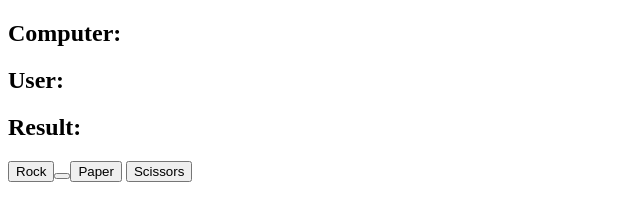
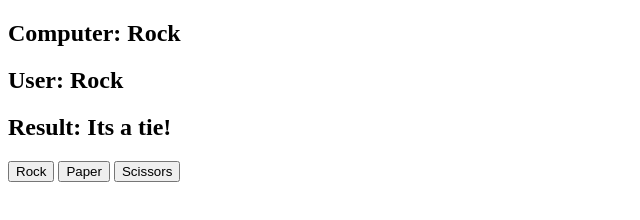
Before and after one commit to zenagrams/RockPaperScissors, a plain HTML site: page index.html in a window 1280 px wide. Both pictures are taken after a click on the button "Rock". Shown: the whole page, without its empty margins (0-640 px from the left). Drawn offline with Linux system fonts and the light colour scheme.

Commit message:
Generate computer choice and results.

```diff
--- a/app.js
+++ b/app.js
@@ -1,32 +1,58 @@
-<<<<<<< HEAD
 //select elements needed
-const computerChoice = document.getElementById('computer-choice');
-const userChoice = document.getElementById('user-choice');
+const computerChoiceDisplay = document.getElementById('computer-choice');
+const userChoiceDisplay = document.getElementById('user-choice');
 const resultDisplay = document.getElementById('result');
 //pick out all the possible choices (the buttons)
-const possibleChoices = document.querySelector('.button');
-=======
->>>>>>> 5047d275e0ab971cf33471bbc3ccce1c87e8a636
-//if click rock
+const possibleChoices = document.querySelectorAll('button');
+//grab each button and for each possible choice , listen for a click and pass through function
 
-//show for user
+let userChoice;
+let computerChoice;
+let result;
 
-//generate computer choice
+possibleChoices.forEach(possibleChoice => possibleChoice.addEventListener('click',(e)=>{
+    userChoice= e.target.id;//and save each event as the user choice globally
+    userChoiceDisplay.innerHTML = userChoice; //assign the property of the HTML and assign to user choice
+    generateComputerChoice();
+    getResult();
+}))//show for user
 
-//show the result of the winner
+function generateComputerChoice(){//use random function to select a random number from 1-3
+    const randomNumber = Math.floor(Math.random() * possibleChoices.length)+1 //returns 3 because three button 0-2 but 1-3 with +1 for readability
+    //console.log(randomNumber)
+    if (randomNumber === 1){
+        computerChoice ='Rock';
+    }
+    if (randomNumber === 2){
+        computerChoice ='Scissors';
+    }
+    if (randomNumber === 3){
+        computerChoice = "Paper";
+    }
+    computerChoiceDisplay.innerHTML = computerChoice;
+}
 
-//if click paper
-
-//show for user
-
-//generate computer choice
-
-//show result of the winner
-
-//if click scissors
-
-//show for user
-
-//generate computer choice
-
-//show the result of winner
+function getResult() {
+    if (computerChoice === userChoice){
+        result = 'Its a tie!';
+    }
+    if (computerChoice === 'Rock' && userChoice == "Paper"){
+        result = 'You Win!';
+    }
+    if (computerChoice === 'Rock' && userChoice == "Scissors"){
+        result = 'You Lose';
+    }
+    if (computerChoice === 'Paper' && userChoice == "Rock"){
+        result = 'You Lose!';
+    }
+    if (computerChoice === 'Paper' && userChoice == "Scissors"){
+        result = 'You Win';
+    }
+    if (computerChoice === 'Scissors' && userChoice == "Rock"){
+        result = 'You Win!';
+    }
+    if (computerChoice === 'Scissors' && userChoice == "Paper"){
+        result = 'You Lose';
+    }
+    resultDisplay.innerHTML = result;
+}
--- a/index.html
+++ b/index.html
@@ -5,13 +5,13 @@
         <title> Rock Paper Scissors Game</title>
    </head>
    <body>
-        <h2>Computer:<span id="computer-choice"></span></h2>
-        <h2>User:<span id="user-choice"></span></h2>
-        <h2>Result:<span id ="result"></span></h2>
+        <h2>Computer: <span id="computer-choice"></span></h2>
+        <h2>User: <span id="user-choice"></span></h2>
+        <h2>Result: <span id ="result"></span></h2>
 
-        <button id="rock">Rock<button>
-        <button id="paper">Paper</button>
-        <button id="scissors">Scissors</button>
+        <button id="Rock">Rock</button>
+        <button id="Paper">Paper</button>
+        <button id="Scissors">Scissors</button>
 
         <script src="app.js" charset="utf-8"></script> <!--keep the script at the end of the code because it helps improve page load-->
     </body>
```
